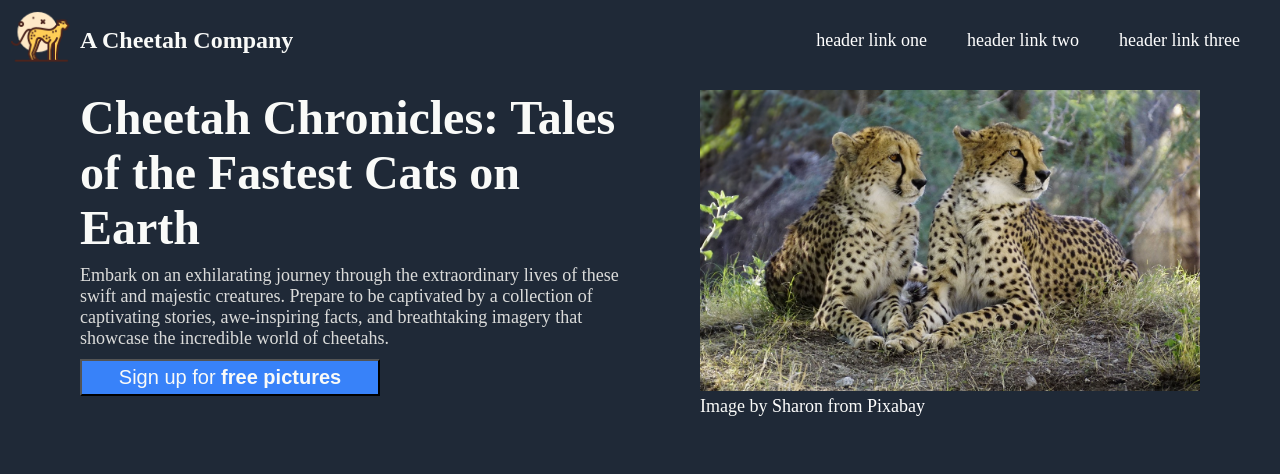
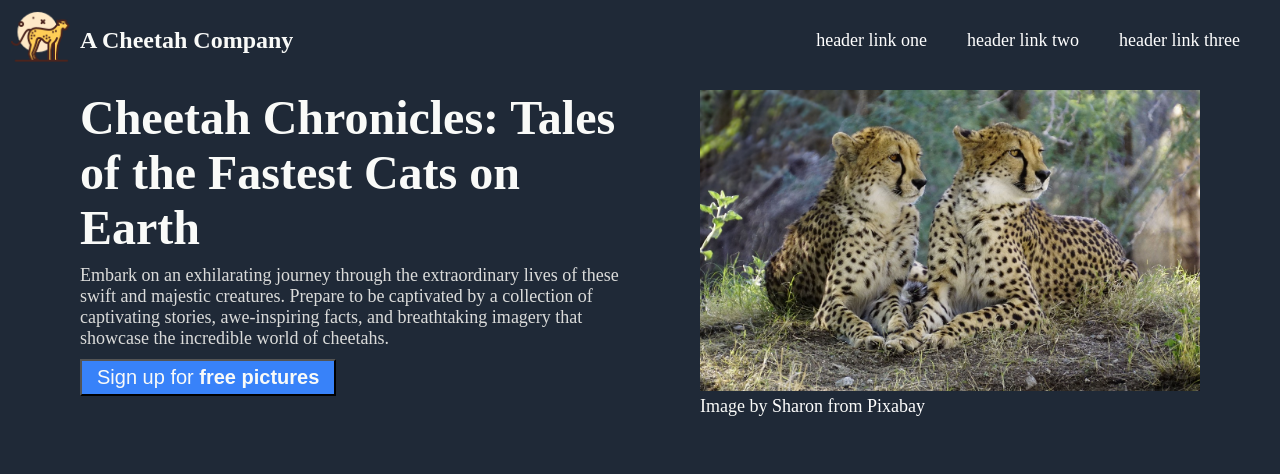
Before and after one commit to PeterG-ithub/landing-page, a plain HTML site: page index.html in a window 1280 px wide. Shown: the top 474 px of the page. Drawn offline with Linux system fonts and the light colour scheme.

Commit message:
remove .content-box-one .text
replaced the flex box. Used padding
instead.

```diff
--- a/style.css
+++ b/style.css
@@ -69,21 +69,15 @@ h1 {
     flex: auto;
 }
 
-.content-box-one .text {
-    display: flex;
-    flex-direction: column;
-    gap: 10px;
-}
-
 .content-box-one .text p {
     filter: contrast(75%);
+    margin: 10px 0px;
 }
 .content-box-one button {
     background-color: #3882f9;
     color:#f9fAf8;
-    padding: 5px;
+    padding: 5px 15px;
     font-size: 20px;
-    max-width: 300px;
 }
 
 .content-box-one img {
```
